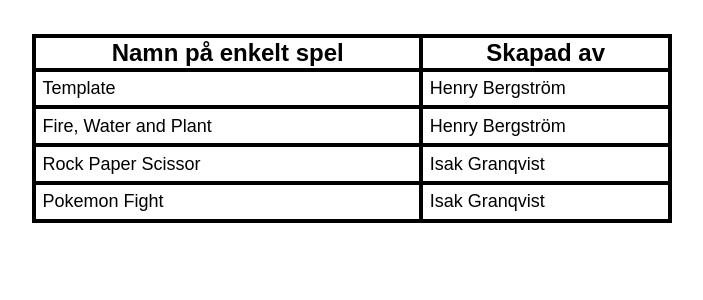
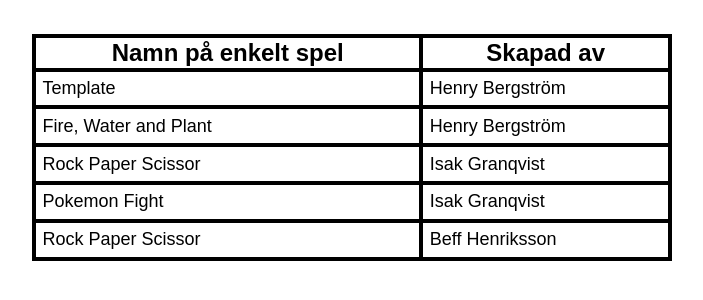
Before and after one commit to Glimakra-Webbutvecklare-2020/enkelt-spel, a website: page index.html in a window 1280 px wide. Shown: the part 112-412 px from the top of the page, without its empty margins (288-991 px from the left). Drawn offline with Linux system fonts and the light colour scheme.

Commit message:
added link on main html

```diff
--- a/index.html
+++ b/index.html
@@ -35,6 +35,10 @@
                     <td><a href="./solutions/isak/pokemon/pokemon.html">Pokemon Fight</a></td>
                     <td><a href="https://github.com/DustiasTheGuy">Isak Granqvist</a></td>
                 </tr>
+                <tr>
+                    <td><a href="./solutions/beff/rps/rps.html">Rock Paper Scissor</a></td>
+                    <td><a href="https://github.com/XolyExperience">Beff Henriksson</a></td>
+                </tr>
             </tbody>
         </table>
     </main>
```
